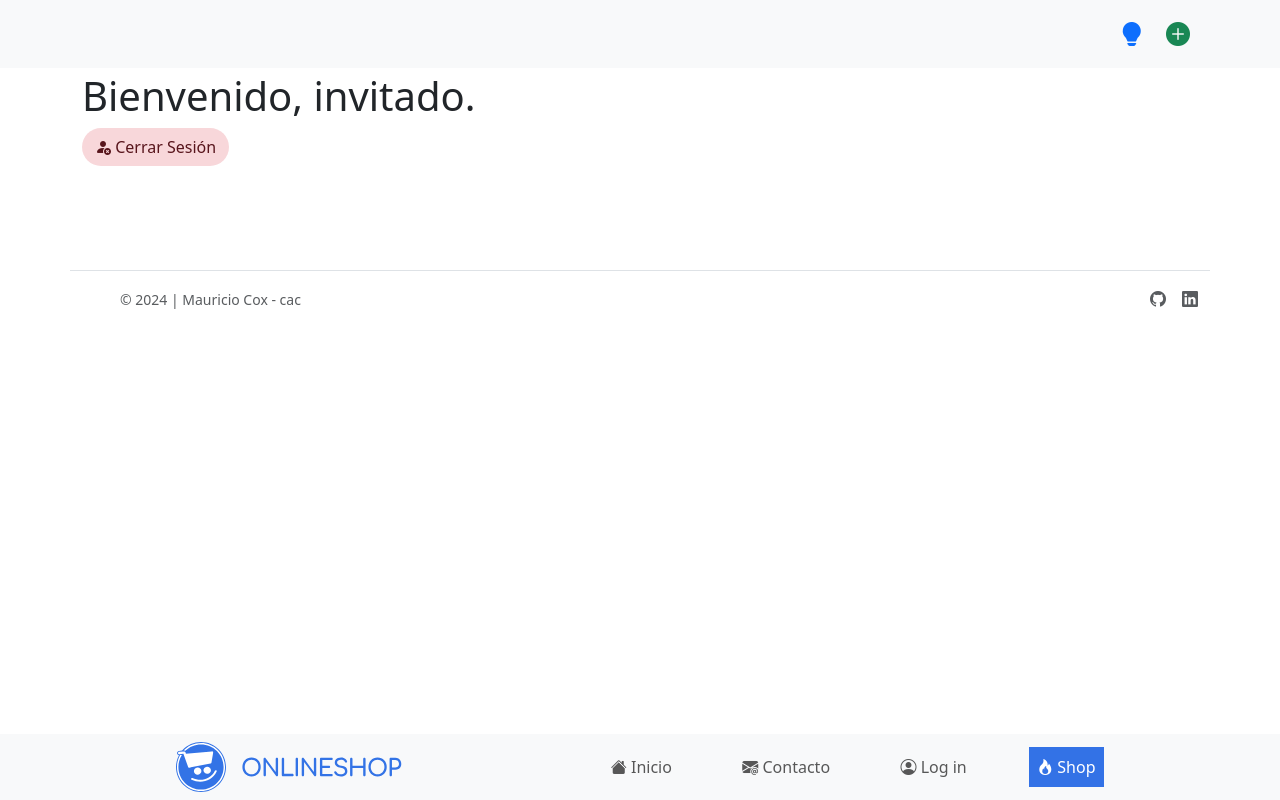
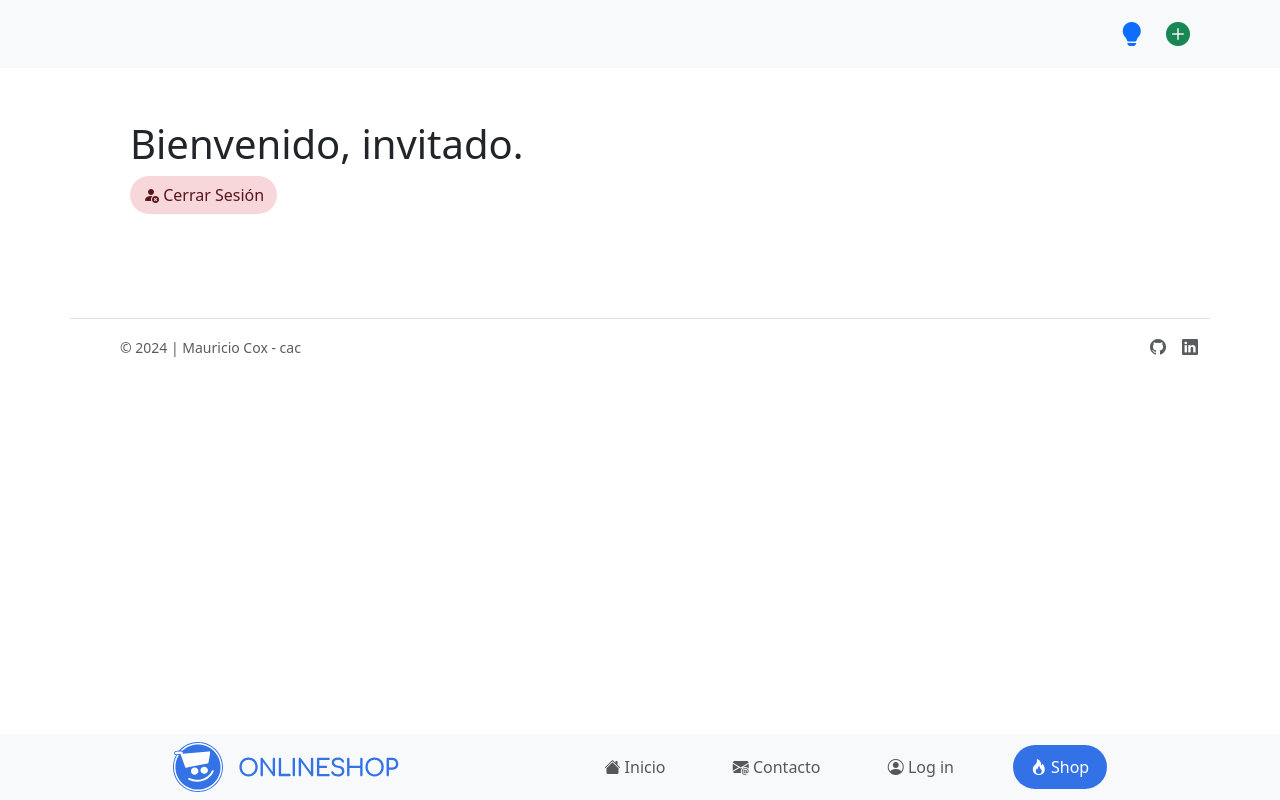
Before and after one commit to coxmau77/online-shop, a website: page public/shop.html in a window 1280 px wide. Drawn offline with nearby package versions, Linux system fonts and the light colour scheme; no server answers.

Commit message:
chore: ajusten en la plantilla general

```diff
--- a/public/css/style.css
+++ b/public/css/style.css
@@ -19,13 +19,20 @@ body {
   margin-top: 4rem;
 }
 
-.active {
+.active-link {
   background-color: #3372e6;
+  padding: .6rem;
+  border-radius: 100vw;
+
 
   a {
+    color: white;
+    padding: 0;
+  }
+}
 
-    color: white;
-  }
+.btn {
+  border-radius: 100vw;
 }
 
 footer {
--- a/public/shop.html
+++ b/public/shop.html
@@ -13,6 +13,13 @@
     <link rel="stylesheet" href="./css/style.css">
     <script defer src="./js/darkmode.js"></script>
 
+    <style>
+        .add-product {
+            animation: giro360 1s linear infinite;
+            animation-delay: 5s;
+            transition: all;
+        }
+    </style>
 </head>
 
 <body>
@@ -91,11 +98,13 @@
 
     <main class="py-2 container mt-5">
 
-        <h1 id="greeting" class="fs-1"></h1>
-        <button id="logoutBtn" class="rounded-pill bg-danger-subtle text-danger-emphasis btn">
-            <i class="bi bi-person-fill-x"></i>
-            Cerrar Sesión
-        </button>
+        <div class="m-5">
+            <h1 id="greeting" class="fs-1"></h1>
+            <button id="logoutBtn" class="rounded-pill bg-danger-subtle text-danger-emphasis btn">
+                <i class="bi bi-person-fill-x"></i>
+                Cerrar Sesión
+            </button>
+        </div>
 
         <div id="product_list" class="row row-cols-1 row-cols-sm-2 row-cols-md-3 g-3 my-5">
         </div>
@@ -241,7 +250,7 @@
                                 <span>Log in</span>
                             </a>
                         </li>
-                        <li class="nav-item active">
+                        <li class="nav-item active-link">
                             <a class="nav-link" href="./shop.html">
                                 <i class="bi bi-fire"></i>
                                 <span>Shop</span>
```
Also changed, not shown: public/contact.html (+1 -1 lines), public/index.html (+2 -2 lines), public/login.html (+1 -1 lines).
